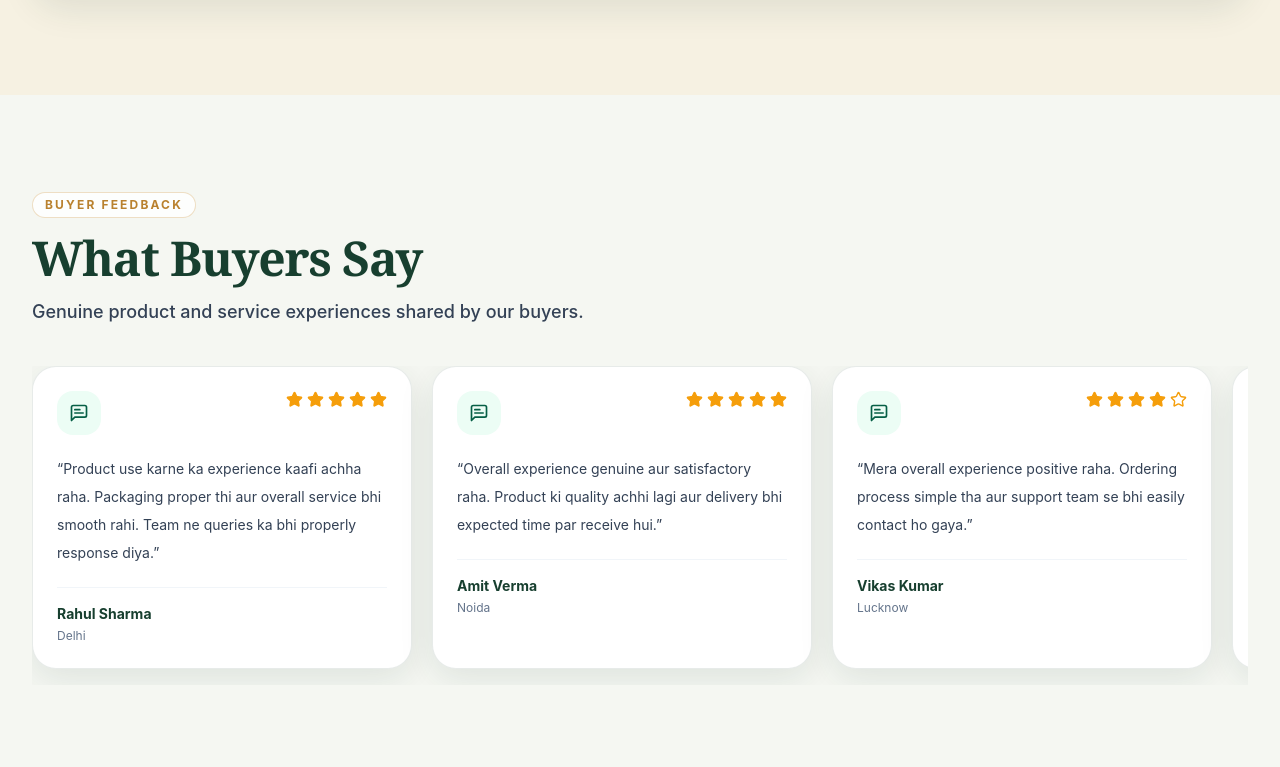
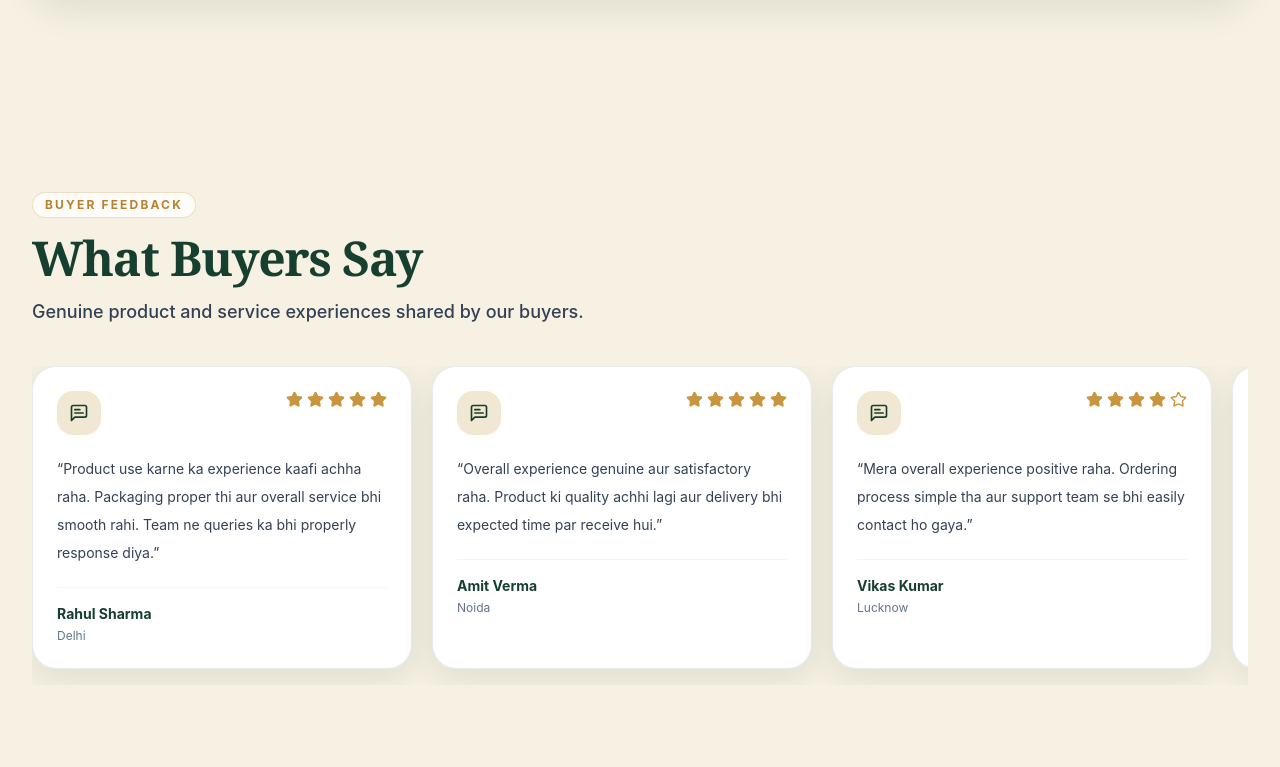
Before and after one commit to wsmkhan2580/herbel-wellness-hub, a React (Vite) app in the folder client/: page / in a window 1280 px wide. Shown: the part 6433-7200 px from the top of the page. Built offline with nearby package versions, Linux system fonts and the light colour scheme; no server answers.

Commit message:
Update BuyerFeedback component styles and classes

```diff
--- a/client/src/components/BuyerFeedback.jsx
+++ b/client/src/components/BuyerFeedback.jsx
@@ -1,4 +1,3 @@
-
 import { Star, MessageSquareText } from 'lucide-react';
 import Reveal from './Reveal.jsx';
 
@@ -9,7 +8,7 @@ function Stars({ rating }) {
         <Star
           key={value}
           size={17}
-          className="text-amber-500"
+          className="text-[#c9963f]"
           fill={value <= rating ? 'currentColor' : 'none'}
         />
       ))}
@@ -57,7 +56,7 @@ const reviews = [
 
 export default function BuyerFeedback() {
   return (
-    <section id="testimonials" className="section-pad scroll-mt-24 bg-[#f5f7f2]">
+    <section id="testimonials" className="section-pad scroll-mt-24 bg-[#f6f1e2]">
       <div className="section-shell">
         <Reveal>
           <div className="max-w-3xl">
@@ -75,10 +74,10 @@ export default function BuyerFeedback() {
               {reviews.map((item, index) => (
                 <article
                   key={index}
-                  className="card w-[300px] shrink-0 snap-start p-6 sm:w-[350px] lg:w-[380px]"
+                  className="card w-[300px] shrink-0 snap-start bg-white p-6 sm:w-[350px] lg:w-[380px]"
                 >
                   <div className="flex items-start justify-between gap-4">
-                    <span className="grid h-11 w-11 place-items-center rounded-2xl bg-emerald-50 text-emerald-800">
+                    <span className="grid h-11 w-11 place-items-center rounded-2xl bg-[#f0e8d2] text-[#173f2f]">
                       <MessageSquareText size={20} />
                     </span>
 
@@ -90,7 +89,7 @@ export default function BuyerFeedback() {
                   </p>
 
                   <div className="mt-5 border-t border-slate-100 pt-4">
-                    <strong className="block text-sm text-[#173f2f]">
+                    <strong className="block text-sm font-bold text-[#173f2f]">
                       {item.name}
                     </strong>
 
```
